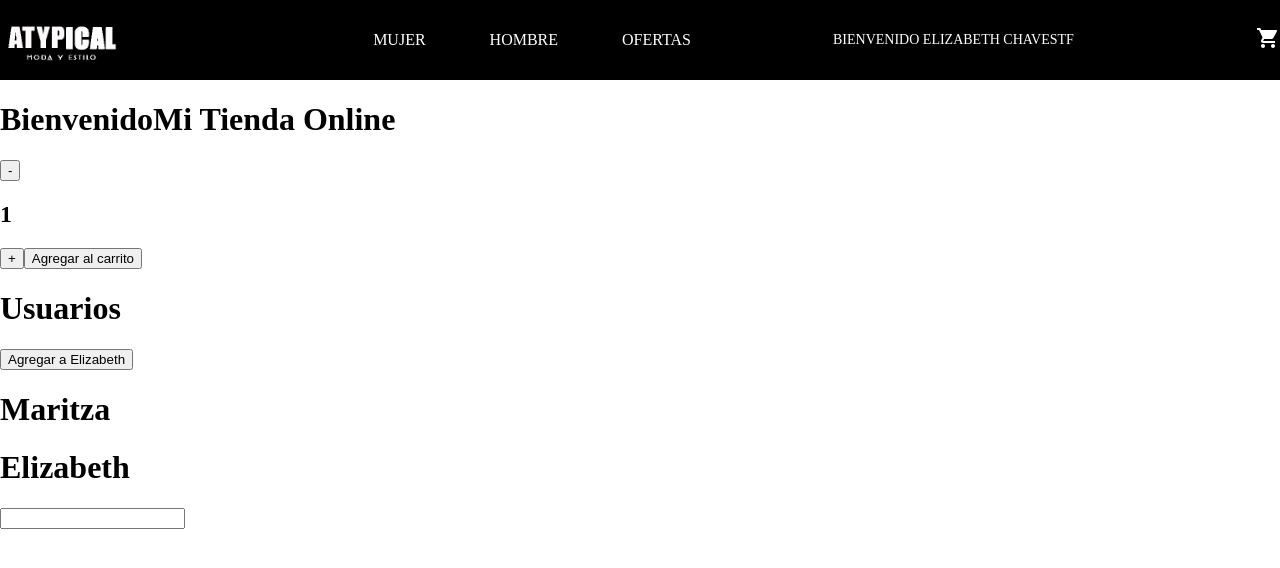
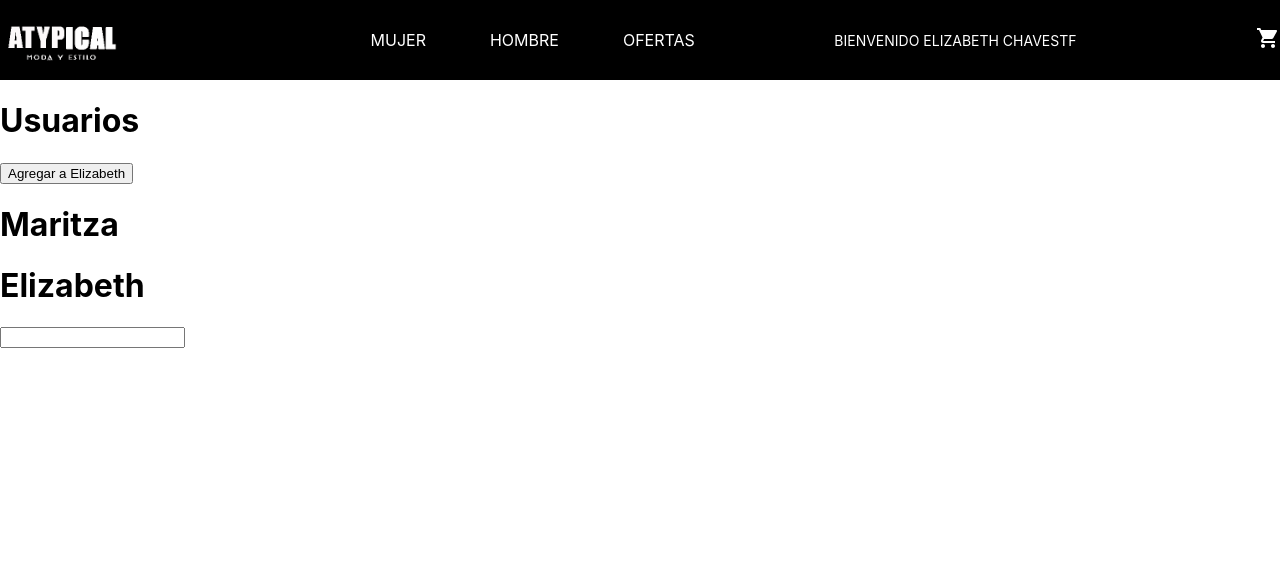
Before and after one commit to MaritzaChavesta/proyectoreact, a React (Create React App) app: page / in a window 1280 px wide. Shown: the top 568 px of the page. Built offline with nearby package versions, Linux system fonts and the light colour scheme.

Commit message:
actualizamos

```diff
--- a/src/App.js
+++ b/src/App.js
@@ -1,19 +1,21 @@
  import React from "react";
  import './App.css';
  import Navbar from './Componentes/Navbar/Navbar';
- import {ItemListContainer} from './Containers/ItemListContainer';
+ import {ItemListContainer} from './Containers/ItemListContainer/ItemListContainer/ItemListContainer';
  import {Usuarios} from './Usuarios';
+/* import { useState } from 'react'; */
 
 
 
 
 const App = () =>{
   const nombre = "Elizabeth";
-  const mensaje = "Mi Tienda Online";
+  /* const mensaje = "Mi Tienda Online";  */
   return (
     <>
      <Navbar nombreUsuario={nombre} apellidoUsuario="ChavestF"/>
-     <ItemListContainer greeting={mensaje} />
+    {/*  <ItemListContainer greeting={mensaje} />  */}
+
      <Usuarios/>
 
 
--- a/src/Containers/ItemListContainer.js
+++ /dev/null
@@ -1,16 +0,0 @@
-import React from 'react'
-import ItemCount from '../Componentes/ItemCount/ItemCount'
-
-export const ItemListContainer = ({greeting}) => {
-  const onAdd = (count) =>{
-    console.log(`El usuario quiere agregar ${count}productos`);
-  }
-  return (
-    <>
-    <h1>Bienvenido{greeting} </h1>
-    <ItemCount stock={10} initial={1} onAdd={onAdd}/>
-    </>
-  )
-}
-
-export default ItemListContainer
--- a/src/index.css
+++ b/src/index.css
@@ -1,4 +1,13 @@
-body{
-    margin: 0 ;
+body {
+    margin: 0;
+    font-family: -apple-system, BlinkMacSystemFont, 'Segoe UI', 'Roboto', 'Oxygen',
+      'Ubuntu', 'Cantarell', 'Fira Sans', 'Droid Sans', 'Helvetica Neue',
+      sans-serif;
+    -webkit-font-smoothing: antialiased;
+    -moz-osx-font-smoothing: grayscale;
+  }
 
-}
+  code {
+    font-family: source-code-pro, Menlo, Monaco, Consolas, 'Courier New',
+      monospace;
+  }
```
Also changed, not shown: src/Containers/ItemListContainer/Item/Item.js (added, +8 -0 lines), info.txt, src/Containers/ItemList/ItemList.js (added), src/Containers/ItemListContainer/ItemList/ItemList.js (added), src/Containers/ItemListContainer/ItemListContainer/ItemListContainer.js (added), 1 other file (tests, documents, lock files or other folders).
